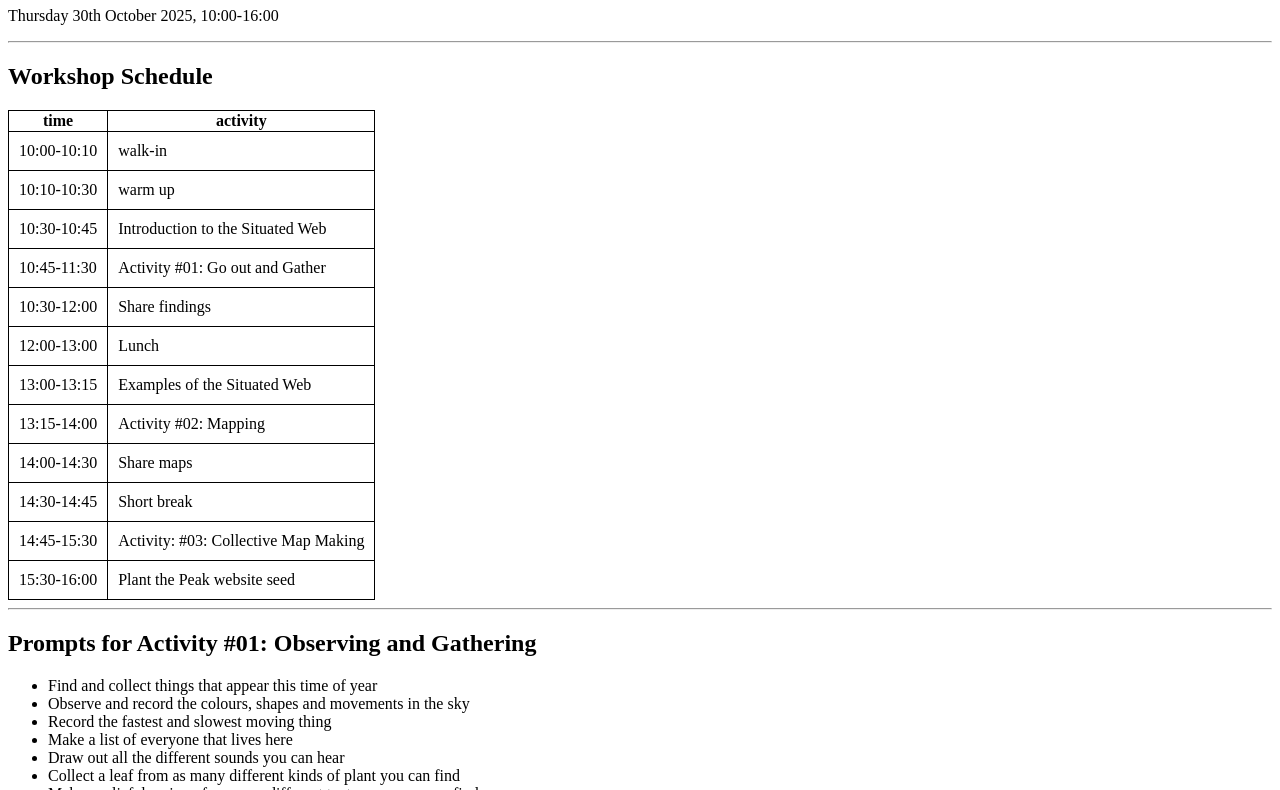
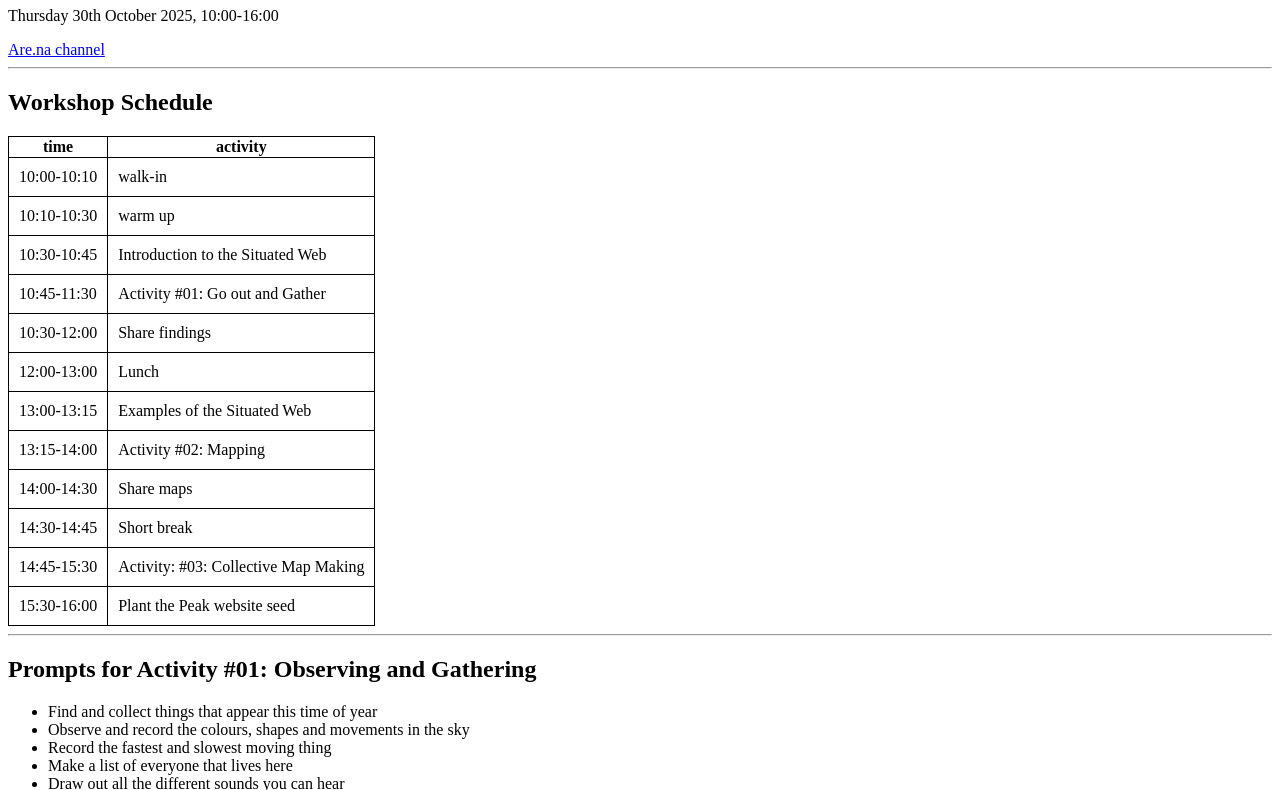
Before and after one commit to kirstenspruit/site-specific, a plain HTML site: page workshop/2025-peak/index.html in a window 1280 px wide. Shown: the part 73-863 px from the top of the page. Drawn offline with Linux system fonts and the light colour scheme.

Commit message:
add are.na channel

```diff
--- a/workshop/2025-peak/index.html
+++ b/workshop/2025-peak/index.html
@@ -18,6 +18,7 @@
 <body>
     <h1>Situated Website Workshop with <a href="https://www.peakcymru.org/">Peak</a></h1>
     <p>Thursday 30th October 2025, 10:00-16:00</p>
+    <a href="https://www.are.na/site-specific/site-specific-peak">Are.na channel</a>
     <hr>
     <h2>Workshop Schedule</h2>
     <table>
```
